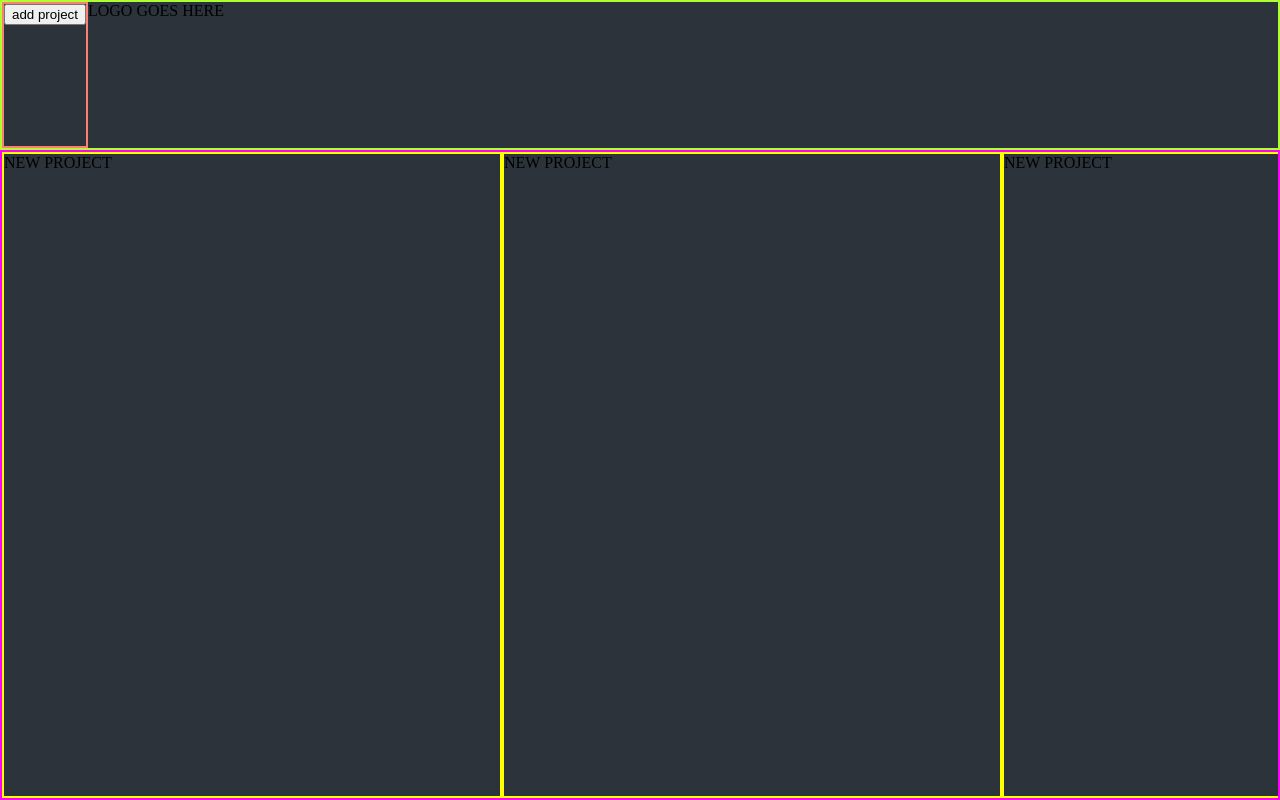
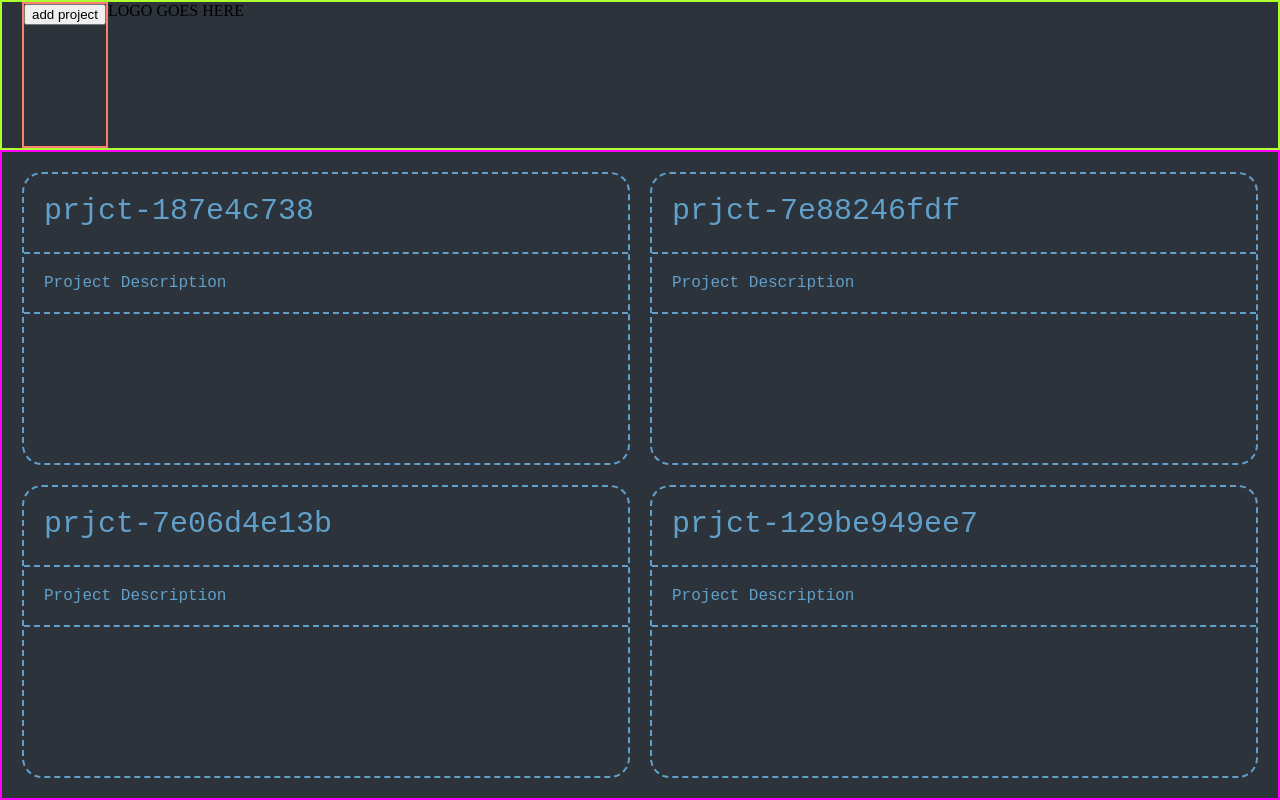
Before and after one commit to aarcThom/top-todo, a website built with webpack: page dist/index.html in a window 1280 px wide. Both pictures are taken after a click on the button "add project". Built offline with nearby package versions, Linux system fonts and the light colour scheme.

Commit message:
Finish basic project dom functionality

```diff
--- a/src/dom.js
+++ b/src/dom.js
@@ -4,10 +4,20 @@ import './style.css';
 const canvas = document.querySelector('#canvas');
 
 // dom elements ===========================
-function projectDomFactory () {
+function projectDomFactory (projName, projDesc) {
   const newProj = document.createElement('div');
-  newProj.className = 'project';
-  newProj.innerHTML = 'NEW PROJECT';
+  newProj.className = 'project-collapsed';
+
+  const projHeader = document.createElement('div');
+  projHeader.className = 'project-header';
+  projHeader.textContent = projName;
+  newProj.appendChild(projHeader);
+
+  const projDescription = document.createElement('div');
+  projDescription.className = 'project-description';
+  projDescription.textContent = projDesc;
+  newProj.appendChild(projDescription);
+
   return newProj;
 };
 
@@ -16,8 +26,8 @@ function projectDomFactory () {
 function renderProjects (groupByProj, projects, toDos) {
   canvas.innerHTML=''; // clear the canvas
 
-  projects.forEach( _ => {
-    const newP = projectDomFactory();
+  projects.forEach( prj => {
+    const newP = projectDomFactory(prj.getId(), prj.getDescription());
     canvas.appendChild(newP);
   });
 };
--- a/src/style.css
+++ b/src/style.css
@@ -16,6 +16,8 @@ body {
     box-sizing: border-box;
 
     display: flex;
+    padding-left: 20px;
+    padding-right: 20px;
 }
 
 #side-bar {
@@ -30,18 +32,35 @@ body {
     height: 100%;
     box-sizing: border-box;
     width: 100vw;
+    padding: 20px;
 
-    display: flex;
-    flex-wrap: nowrap;
-    overflow-y: hidden;
-    overflow-x: scroll;
+    display: grid;
+    grid-template-columns: repeat(auto-fit, minmax(500px, 1fr));
+    grid-template-rows: repeat(auto-fit, minmax(200px, 1fr));
+    column-gap: 20px;
+    row-gap: 20px;
+
+    overflow-x: hidden;
 }
 
-.project {
-    flex: auto;
-    min-width: 500px;
-    max-width: 800px;
-    height: 100%;
-    border: 2px solid yellow;
+.project-collapsed {
+    border: 2px dashed rgb(96, 160, 202);
+    min-height: 200px;
+    border-radius: 20px;
+}
+
+.project-header, .project-description {
+    width: 100%;
+    padding: 20px;
     box-sizing: border-box;
+    border-bottom: 2px dashed rgb(96, 160, 202);
+
+    font-family: 'Courier New', Courier, monospace;
+    color: rgb(96, 160, 202);
+
 }
+
+.project-header {
+    font-size: 30px;
+    height: 80px;
+}
```
Also changed, not shown: dist/bundle.js.
